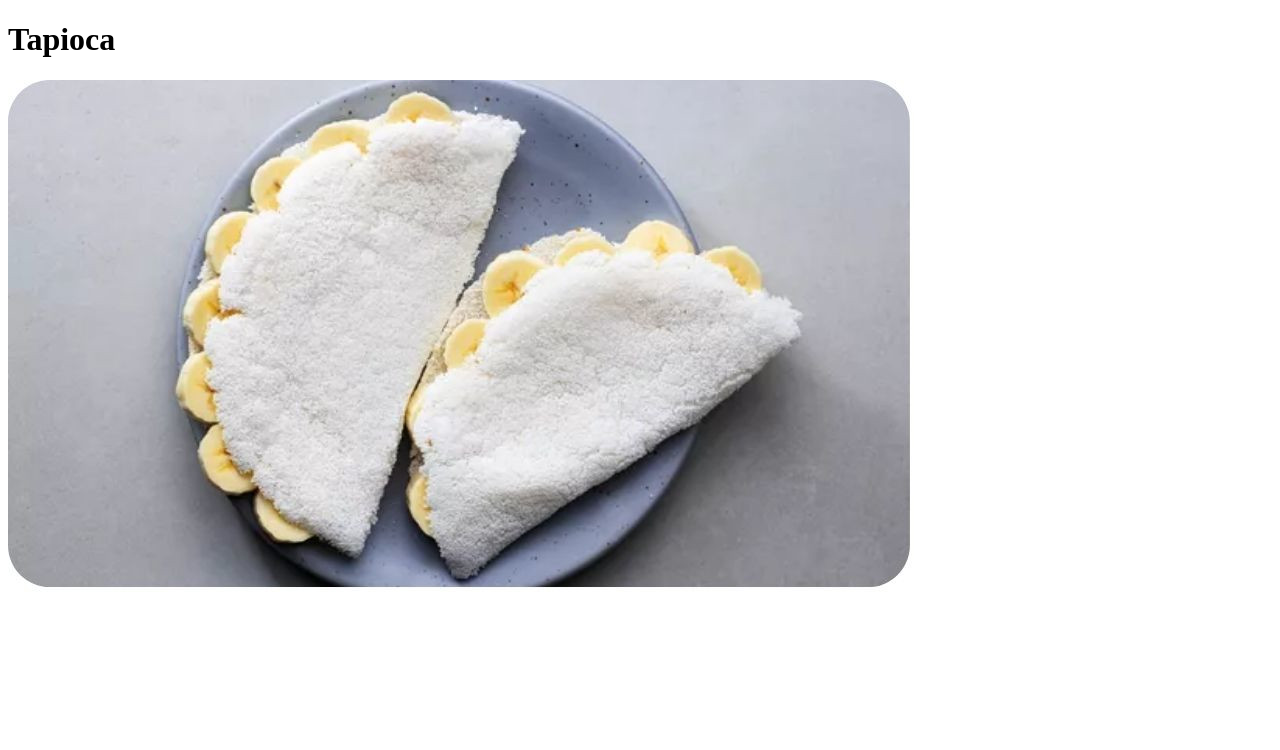
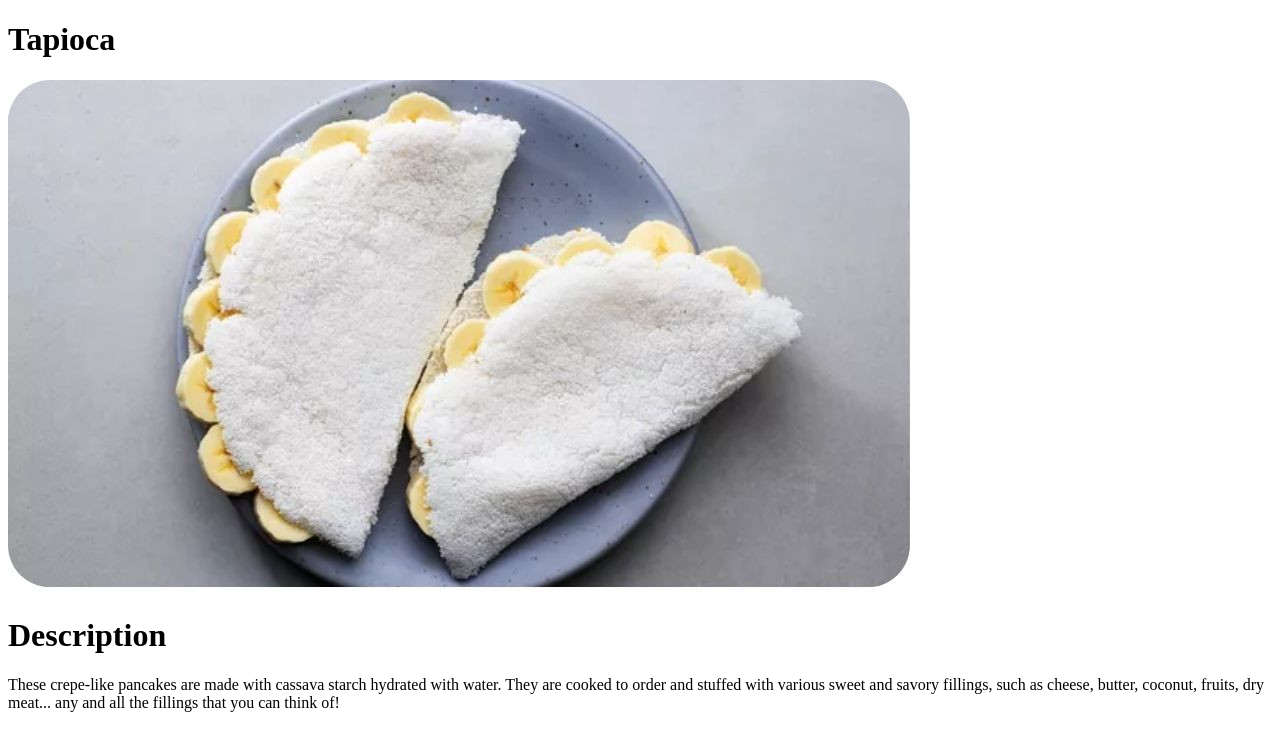
Before and after one commit to carolinelds/odin-recipes, a plain HTML site: page recipes/tapioca.html in a window 1280 px wide. Drawn offline with Linux system fonts and the light colour scheme.

Commit message:
Add description to tapioca recipe

```diff
--- a/recipes/tapioca.html
+++ b/recipes/tapioca.html
@@ -9,5 +9,10 @@
         <h1>Tapioca</h1>
 
         <img src="./tapioca.jpg" alt="Tapioca (white crepe-like folded food) filled with slices of banana.">
+
+        <h1>Description</h1>
+
+        <p>These crepe-like pancakes are made with cassava starch hydrated with water. They are cooked to order and stuffed with various sweet and savory fillings, such as cheese, butter, coconut, fruits, dry meat... any and all the fillings that you can think of!</p>
+
     </body>
 </html>
```
